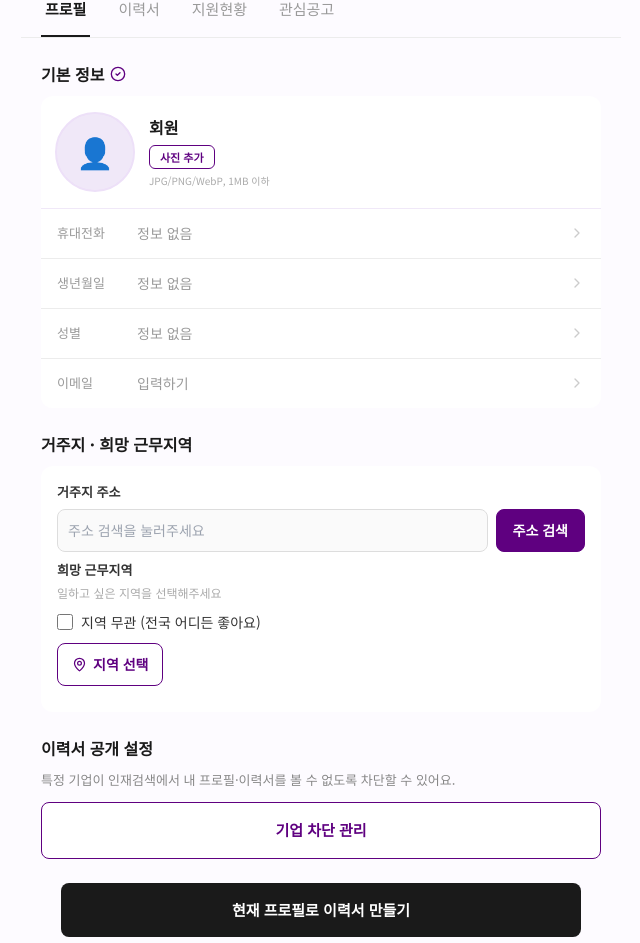
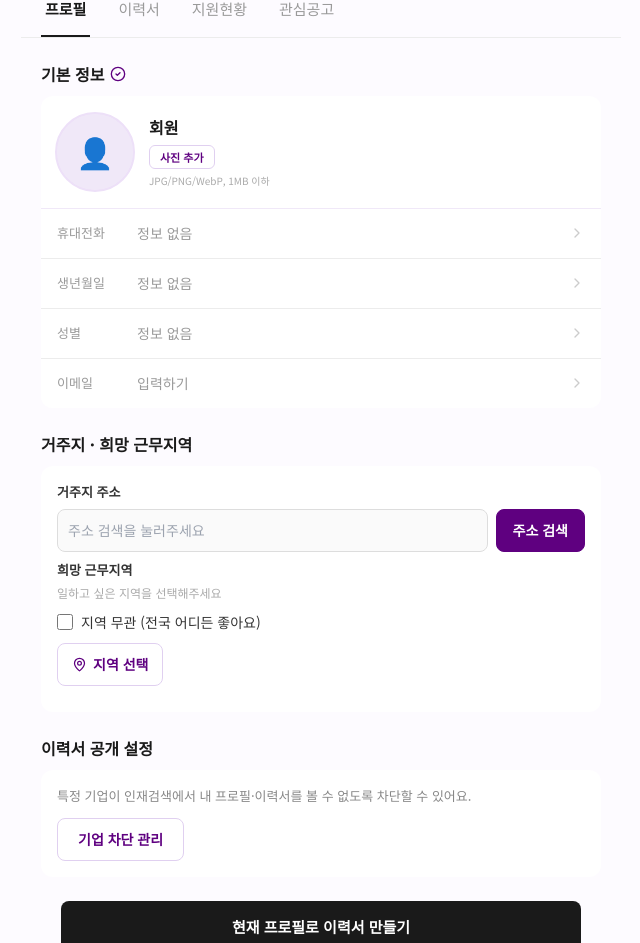
Before and after one commit to jiwone73/beauty-and-job, a Next.js app: page /profile in a window 1280 px wide. Shown: the part 91-1034 px from the top of the page, without its empty margins (319-959 px from the left). Built offline with nearby package versions, Linux system fonts and the light colour scheme; a web font is replaced by a local one.

Commit message:
style: 프로필 버튼 테두리 통일 + 이력서 공개설정 카드화

```diff
--- a/app/profile/page.tsx
+++ b/app/profile/page.tsx
@@ -442,7 +442,7 @@ export default function ProfilePage() {
                   <div style={{ flex: 1, minWidth: 0 }}>
                     <p style={{ fontSize: "16px", fontWeight: 600, margin: "0 0 6px" }}>{name || "회원"}</p>
                     <div style={{ display: "flex", gap: "6px", marginBottom: "4px" }}>
-                      <label style={{ padding: "3px 10px", borderRadius: "6px", border: "1px solid #5f0080", background: "#fff", color: "#5f0080", fontSize: "11px", fontWeight: 600, cursor: "pointer" }}>
+                      <label style={{ padding: "3px 10px", borderRadius: "6px", border: "1px solid #e0d0f0", background: "#fff", color: "#5f0080", fontSize: "11px", fontWeight: 600, cursor: "pointer" }}>
                         {avatarUrl ? "변경" : "사진 추가"}
                         <input type="file" accept="image/jpeg,image/jpg,image/png,image/webp" onChange={handleAvatarUpload} style={{ display: "none" }} />
                       </label>
@@ -656,7 +656,7 @@ export default function ProfilePage() {
                 {!preferredRegions.some((r) => r.sido === "지역 무관") && (
                   <>
                     <button onClick={() => setPrefModalOpen(true)}
-                      style={{ display: "flex", alignItems: "center", gap: "6px", padding: "10px 14px", borderRadius: "8px", border: "1px solid #5f0080", background: "#fff", color: "#5f0080", fontSize: "14px", fontWeight: 600, cursor: "pointer", marginBottom: "10px" }}>
+                      style={{ display: "flex", alignItems: "center", gap: "6px", padding: "10px 14px", borderRadius: "8px", border: "1px solid #e0d0f0", background: "#fff", color: "#5f0080", fontSize: "14px", fontWeight: 600, cursor: "pointer", marginBottom: "10px" }}>
                       <MapPin size={15} /> 지역 선택
                     </button>
                     {preferredRegions.length > 0 && (
@@ -737,15 +737,17 @@ export default function ProfilePage() {
               <div className="profile-section-head">
                 <h2 className="profile-section-title">이력서 공개 설정</h2>
               </div>
-              <p style={{ fontSize: 13, color: "#888", margin: "0 0 12px", lineHeight: 1.6 }}>
-                특정 기업이 인재검색에서 내 프로필·이력서를 볼 수 없도록 차단할 수 있어요.
-              </p>
-              <button className="profile-resume-btn" style={{ background: "#fff", color: "#5f0080", border: "1px solid #5f0080" }} onClick={() => setShowBlockModal(true)}>
-                기업 차단 관리
-              </button>
+              <div className="profile-info-card" style={{ padding: "16px" }}>
+                <p style={{ fontSize: 13, color: "#888", margin: "0 0 12px", lineHeight: 1.6 }}>
+                  특정 기업이 인재검색에서 내 프로필·이력서를 볼 수 없도록 차단할 수 있어요.
+                </p>
+                <button className="profile-resume-btn" style={{ background: "#fff", color: "#5f0080", border: "1px solid #e0d0f0", width: "auto", height: "auto", display: "inline-flex", alignItems: "center", justifyContent: "center", padding: "10px 20px", fontSize: "14px" }} onClick={() => setShowBlockModal(true)}>
+                  기업 차단 관리
+                </button>
+              </div>
             </section>
             <div className="profile-bottom-cta">
-              <button className="profile-resume-btn" onClick={() => router.push("/profile/resume")}>
+              <button className="resume-save-btn-full" onClick={() => router.push("/profile/resume")}>
                 현재 프로필로 이력서 만들기
               </button>
             </div>
```
